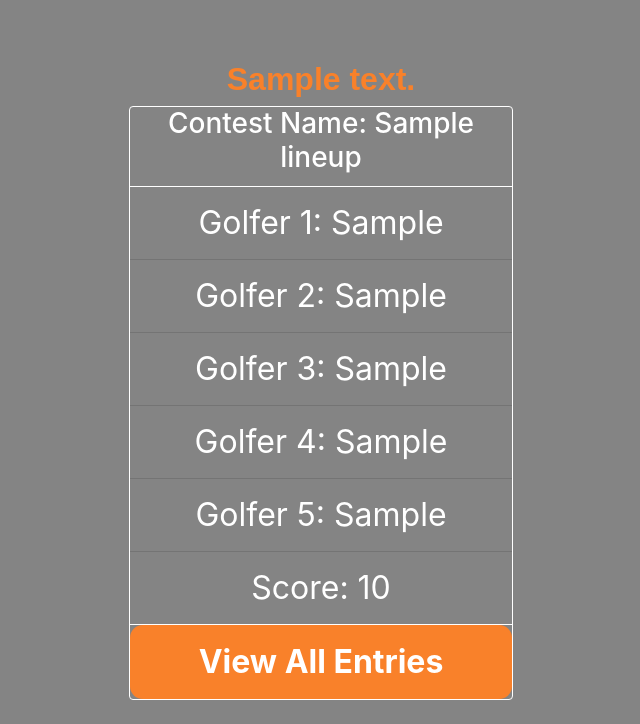
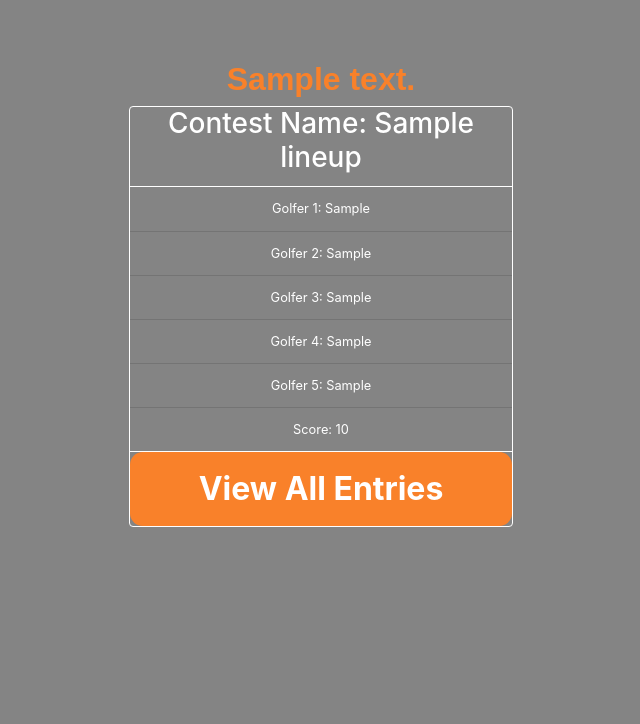
Before and after one commit to pmammino/simpool, a Flask app: template templates/completed.html in a window 1280 px wide. Shown: the part 530-1254 px from the top of the page, without its empty margins (319-959 px from the left). After the commit the page ends 1057 px from the top, so only its background shows below. Run offline with Flask 2, Linux system fonts and the light colour scheme; the template is opened without the code that fills it: most values are stand-ins (such as "Sample title", 1, 10 or a date in 2020); some libraries are stand-ins or nearby versions.

Commit message:
Update main.css

```diff
--- a/static/css/main.css
+++ b/static/css/main.css
@@ -122,6 +122,7 @@ p {
 
 li {
   color: white!important;
+    font-size: 1vw!important;
     background-color: #848484!important;
 
 }
```
